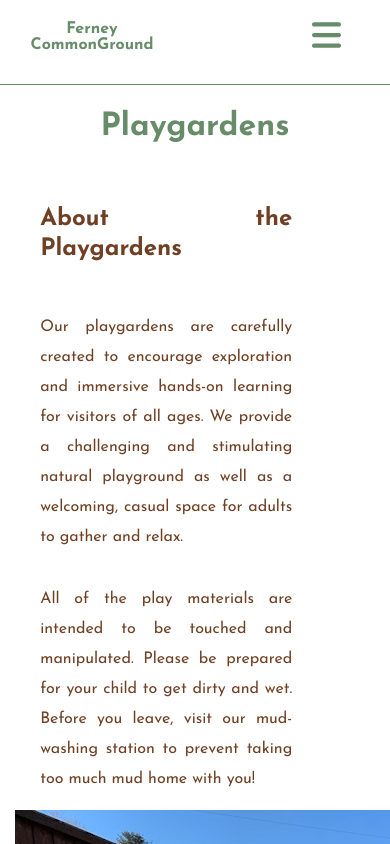
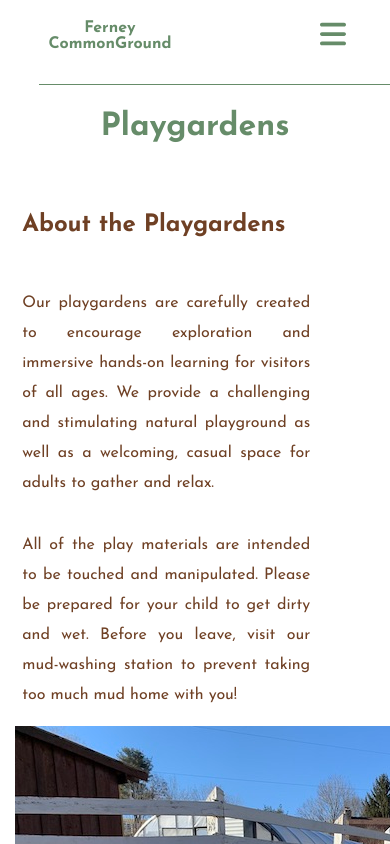
Before and after one commit to PlinytheYounger/ferney_commonGround, a React (Create React App) app: page /playgardens in a window 390 px wide. Shown: the top 844 px of the page. Built offline with nearby package versions, Linux system fonts and the light colour scheme.

Commit message:
updated mobile styling for header

```diff
--- a/src/App.css
+++ b/src/App.css
@@ -2,6 +2,7 @@
 
 .App {
   box-sizing: border-box;
+  width: 100vw;
   display: flex;
   text-align: center;
   font-family: 'Josefin Sans, sans-serif';
--- a/src/Components/Header/headercontainer.css
+++ b/src/Components/Header/headercontainer.css
@@ -142,11 +142,20 @@ BREAKPOINTS
 ############################################*/
 
 @media (max-width: 540px) {
+    header {
+        width: 90%;
+        margin-left: 10%;
+        height: 10vh;
+    }
+
+    .header-line {
+        display: none;
+    }
+    .navbar-brand {
+        width: 50%;
+    }
     .navbar-brand h2 {
         font-size: 16px;
-    }
-    header {
-        height: 10vh;
     }
 
     .dropdown {
@@ -154,7 +163,7 @@ BREAKPOINTS
         width: 200px;
         transform: translateX(15%);
     }
-    .logo-image > img {
+    .logo-image {
         display: none;
     }
 }
--- a/src/Components/Home/HomeContainer.js
+++ b/src/Components/Home/HomeContainer.js
@@ -9,7 +9,7 @@ import './homecontainer.css';
 
 const HomeContainer = () => {
     return (
-        <>
+        <div className="home-container-div">
             <Header />
             <main className="container">
                 <Carousel/>
@@ -29,7 +29,7 @@ const HomeContainer = () => {
                 </div>
             </main>
             <Footer />
-        </>
+        </div>
     )
 };
 
--- a/src/Components/Home/homecontainer.css
+++ b/src/Components/Home/homecontainer.css
@@ -1,4 +1,6 @@
-
+.home-container-div {
+    width: 100vw;
+}
 
 main {
     font-family: 'Josefin Sans';
--- a/src/Components/Playgardens/PlaygardenContainer.js
+++ b/src/Components/Playgardens/PlaygardenContainer.js
@@ -9,7 +9,7 @@ import playgardenImg4 from '../../images/Playgarden4.JPEG';
 const PlaygardenContainer = () => {
     return (
 
-        <div>
+        <div className="overall-div">
             <Header />
             <div className="container-div">
                 <div className="title">
--- a/src/Components/Playgardens/playgardenContainer.css
+++ b/src/Components/Playgardens/playgardenContainer.css
@@ -1,3 +1,11 @@
+
+.overall-div {
+    width: 100vw;
+    display: flex;
+    flex-direction: column;
+    align-items: center;
+}
+
 .container-div {
     font-family: 'Josefin Sans';
     color: #6f4024;
@@ -110,10 +118,18 @@
 @media (max-width: 540px) {
     .container-div {
         margin: 1%;
+        display: flex;
+        flex-direction: column;
+        align-items: center;
     }
     .first-container, .second-container, .third-container, .last-container {
         display: flex;
         flex-direction: column;
+    }
+    .about-the-playgardens {
+        width: 40%;
+        display: grid;
+        place-self: center;
     }
     .playgardens-container {
         width: 100%;
--- a/src/index.css
+++ b/src/index.css
@@ -1,7 +1,3 @@
-:root {
-  --speed: 500ms;
-}
-
 body {
   margin: 0;
   font-family: -apple-system, BlinkMacSystemFont, 'Segoe UI', 'Roboto', 'Oxygen',
@@ -16,9 +12,3 @@ ul {
   margin: 0;
   padding: 0;
 }
-
-
-code {
-  font-family: source-code-pro, Menlo, Monaco, Consolas, 'Courier New',
-    monospace;
-}
```
